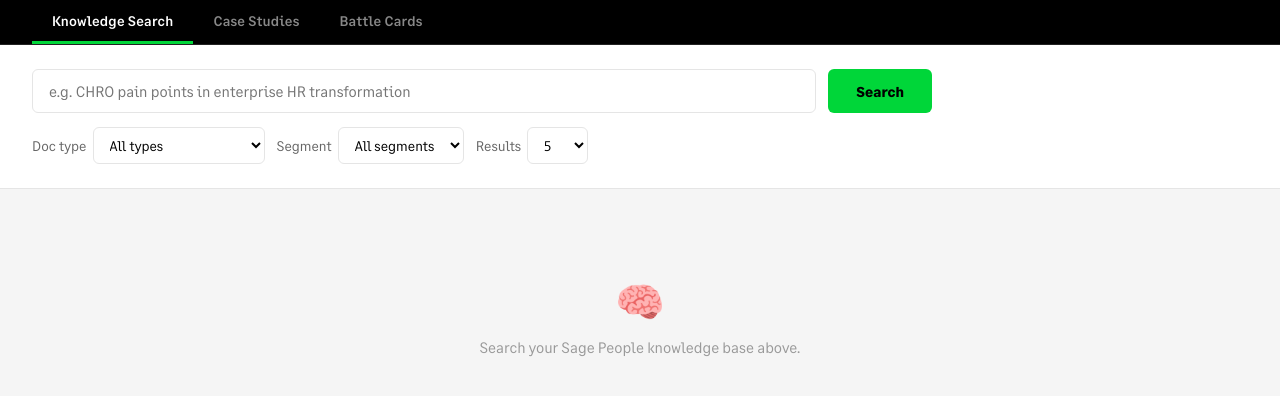
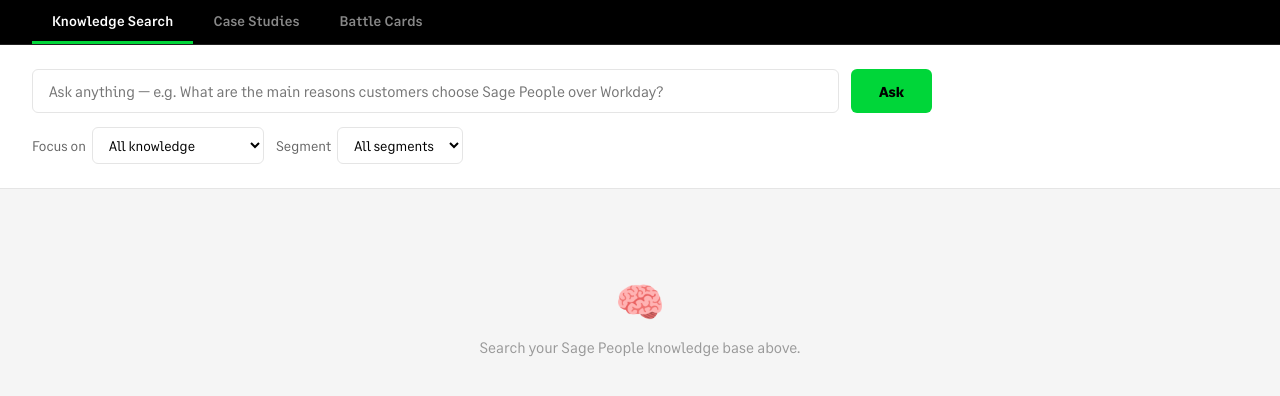
Before and after one commit to JamesmcKie552/Sage-People-Brain, a Flask app: page / in a window 1280 px wide. Shown: the part 56-452 px from the top of the page. Run offline with Flask 3, Linux system fonts and the light colour scheme; some libraries are stand-ins or nearby versions.

Commit message:
Add RAG layer to Knowledge Search
Replace raw chunk retrieval with full Retrieval Augmented Generation:
- New /api/ask endpoint: retrieves top-8 Pinecone chunks, passes to
  Claude Sonnet with a grounded prompt, returns a conversational answer
  and deduplicated source list
- UI updated: answer block replaces raw chunk cards, sources shown as
  compact pills, button renamed Ask, top_k filter removed, placeholder
  updated to encourage natural language questions

Co-Authored-By: Claude Sonnet 4.6 <noreply@anthropic.com>

```diff
--- a/app.py
+++ b/app.py
@@ -176,6 +176,75 @@ def case_studies():
     scored.sort(key=lambda x: x["match_score"], reverse=True)
 
     return jsonify({"results": scored})
+
+
+@app.route("/api/ask", methods=["POST"])
+def ask():
+    """RAG endpoint: retrieve relevant chunks then generate a conversational answer with Claude."""
+    data = request.get_json()
+    query    = data.get("query", "").strip()
+    doc_type = data.get("doc_type")
+    segment  = data.get("segment")
+
+    if not query:
+        return jsonify({"error": "No query provided"}), 400
+
+    # Retrieve relevant chunks from Pinecone
+    pinecone_filter = {}
+    if doc_type:
+        pinecone_filter["doc_type"] = {"$eq": doc_type}
+    if segment:
+        pinecone_filter["segment"] = {"$in": [segment, "all"]}
+
+    matches = vs.search(
+        query_embedding=get_embedding(query),
+        top_k=8,
+        filter=pinecone_filter if pinecone_filter else None,
+    )
+
+    if not matches:
+        return jsonify({
+            "answer": "I couldn't find any relevant information in the knowledge base for that question.",
+            "sources": [],
+        })
+
+    # Build numbered context and deduplicated source list
+    context_parts = []
+    sources = []
+    seen_files = set()
+    for i, m in enumerate(matches):
+        meta = m.metadata or {}
+        file_name = meta.get("file_name", "")
+        context_parts.append(f"[{i+1}] From '{file_name}':\n{meta.get('text', '')}")
+        if file_name not in seen_files:
+            sources.append({
+                "file_name": file_name,
+                "doc_type":  meta.get("doc_type", ""),
+                "score":     round(m.score, 3),
+            })
+            seen_files.add(file_name)
+
+    context = "\n\n---\n\n".join(context_parts)
+
+    prompt = f"""You are a Sage People sales knowledge assistant. Sage People is a cloud HR and payroll platform for 200–5,000 employee organisations.
+
+Answer the following question using ONLY the provided knowledge base excerpts. Be conversational, specific, and directly useful to a sales professional. Where relevant, cite the source number like [1] or [2]. If the excerpts don't contain enough information to answer fully, say so honestly rather than guessing.
+
+QUESTION: {query}
+
+KNOWLEDGE BASE EXCERPTS:
+{context}"""
+
+    message = claude_client.messages.create(
+        model="claude-sonnet-4-6",
+        max_tokens=1000,
+        messages=[{"role": "user", "content": prompt}],
+    )
+
+    return jsonify({
+        "answer":  message.content[0].text.strip(),
+        "sources": sources,
+    })
 
 
 @app.route("/api/battlecard", methods=["POST"])
--- a/templates/index.html
+++ b/templates/index.html
@@ -165,6 +165,18 @@
     .card-text { font-size: 0.875rem; line-height: 1.65; color: #333; border-top: 1px solid #f0f0f0; padding-top: 14px; }
     .card-text p { margin-bottom: 0.6em; }
     .card-text p:last-child { margin-bottom: 0; }
+    .answer-block { background: #fff; border: 1px solid #E5E5E5; border-radius: 8px; padding: 24px 28px; margin-bottom: 20px; }
+    .answer-label { font-size: 0.72rem; font-weight: 700; text-transform: uppercase; letter-spacing: 0.8px; color: #00875a; margin-bottom: 14px; }
+    .answer-text { font-size: 0.925rem; line-height: 1.8; color: #222; }
+    .answer-text p { margin-bottom: 0.75em; }
+    .answer-text p:last-child { margin-bottom: 0; }
+    .answer-text ul, .answer-text ol { margin: 0.4em 0 0.8em 1.4em; }
+    .answer-text li { margin-bottom: 0.35em; }
+    .answer-text strong { font-weight: 600; color: #111; }
+    .sources-section { margin-top: 4px; }
+    .sources-label { font-size: 0.72rem; font-weight: 700; text-transform: uppercase; letter-spacing: 0.8px; color: #999; margin-bottom: 10px; }
+    .source-pills { display: flex; flex-wrap: wrap; gap: 6px; }
+    .source-pill { display: inline-flex; align-items: center; gap: 6px; background: #F7F7F7; border: 1px solid #E5E5E5; border-radius: 20px; padding: 4px 12px; font-size: 0.76rem; color: #555; }
 
     /* ── States ─────────────────────────────────────────────────────────────── */
     .empty-state { text-align: center; padding: 60px 20px; color: #999; }
@@ -775,20 +787,20 @@
 <div id="tab-search" class="tab-panel active">
   <div class="search-panel">
     <div class="search-row">
-      <input type="text" id="queryInput" placeholder="e.g. CHRO pain points in enterprise HR transformation" />
-      <button onclick="doSearch()">Search</button>
+      <input type="text" id="queryInput" placeholder="Ask anything — e.g. What are the main reasons customers choose Sage People over Workday?" />
+      <button onclick="doSearch()">Ask</button>
     </div>
     <div class="filters">
-      <label>Doc type
+      <label>Focus on
         <select id="filterType">
-          <option value="">All types</option>
-          <option value="case_study">Case Study</option>
+          <option value="">All knowledge</option>
+          <option value="case_study">Case Studies</option>
           <option value="competitor">Competitor Analysis</option>
           <option value="icp_persona">ICP &amp; Personas</option>
           <option value="market_context">Market Context</option>
           <option value="messaging">Messaging</option>
           <option value="product">Product</option>
-          <option value="report">Report</option>
+          <option value="report">Reports</option>
         </select>
       </label>
       <label>Segment
@@ -796,13 +808,6 @@
           <option value="">All segments</option>
           <option value="enterprise">Enterprise</option>
           <option value="mid_market">Mid-market</option>
-        </select>
-      </label>
-      <label>Results
-        <select id="filterTopK">
-          <option value="5">5</option>
-          <option value="10">10</option>
-          <option value="20">20</option>
         </select>
       </label>
     </div>
@@ -985,52 +990,76 @@
     document.getElementById('personaInput').addEventListener('keydown', e => { if (e.key==='Enter') doBattleCard(); });
   });
 
-  // ── Knowledge Search ───────────────────────────────────────────────────────
+  // ── Knowledge Search (RAG) ─────────────────────────────────────────────────
   function doSearch() {
     const query   = document.getElementById('queryInput').value.trim();
     const docType = document.getElementById('filterType').value;
     const segment = document.getElementById('filterSegment').value;
-    const topK    = parseInt(document.getElementById('filterTopK').value);
     const area    = document.getElementById('resultsArea');
     if (!query) return;
 
-    area.innerHTML = `<div class="loading"><div class="spinner"></div>Searching…</div>`;
+    area.innerHTML = `<div class="loading"><div class="spinner"></div>Thinking…</div>`;
 
-    fetch('/api/search', {
+    fetch('/api/ask', {
       method: 'POST',
       headers: { 'Content-Type': 'application/json' },
-      body: JSON.stringify({ query, doc_type: docType||null, segment: segment||null, top_k: topK })
+      body: JSON.stringify({ query, doc_type: docType||null, segment: segment||null })
     })
     .then(r => r.json())
     .then(data => {
       if (data.error) { area.innerHTML = `<div class="error-msg">Error: ${esc(data.error)}</div>`; return; }
-      const results = data.results;
-      if (!results.length) {
-        area.innerHTML = `<div class="empty-state"><div class="icon">🔍</div><p>No results found. Try a different query.</p></div>`;
-        return;
-      }
-      let html = `<p class="results-count">${results.length} result${results.length!==1?'s':''} for "<strong>${esc(query)}</strong>"</p>`;
-      results.forEach(r => {
-        const painHtml = r.pain_points.length
-          ? `<div class="pain-points"><h4>Pain Points</h4><ul>${r.pain_points.map(p=>`<li>${esc(p)}</li>`).join('')}</ul></div>` : '';
-        html += `
-          <div class="card">
-            <div class="card-header">
-              <div class="card-title">${esc(r.file_name)}</div>
-              <div class="score-badge">Score ${r.score}</div>
-            </div>
-            <div class="card-tags">
-              <span class="tag tag-type">${formatDocType(r.doc_type)}</span>
-              ${r.segment ? `<span class="tag tag-segment">${r.segment}</span>` : ''}
-              ${r.persona ? `<span class="tag tag-persona">${esc(r.persona)}</span>` : ''}
-            </div>
-            ${painHtml}
-            <div class="card-text">${r.text.split(/\n\n+/).map(p=>`<p>${esc(p.trim())}</p>`).join('')}</div>
-          </div>`;
-      });
-      area.innerHTML = html;
+
+      const sourcePills = (data.sources || []).map(s =>
+        `<div class="source-pill"><span class="tag tag-type" style="border-radius:20px;margin:0">${formatDocType(s.doc_type)}</span>${esc(s.file_name.replace(/\.pdf$/i,''))}</div>`
+      ).join('');
+
+      area.innerHTML = `
+        <div class="answer-block">
+          <div class="answer-label">Answer</div>
+          <div class="answer-text">${renderAnswer(data.answer)}</div>
+        </div>
+        ${sourcePills ? `<div class="sources-section"><div class="sources-label">Sources used</div><div class="source-pills">${sourcePills}</div></div>` : ''}`;
     })
     .catch(() => { area.innerHTML = `<div class="error-msg">Something went wrong. Is the server running?</div>`; });
+  }
+
+  function renderAnswer(text) {
+    // Convert Claude's markdown-ish output to safe HTML
+    const lines = text.split('\n');
+    const out = [];
+    let listBuf = [], listType = null;
+
+    function flushList() {
+      if (!listBuf.length) return;
+      const tag = listType === 'ol' ? 'ol' : 'ul';
+      out.push(`<${tag}>${listBuf.map(l=>`<li>${l}</li>`).join('')}</${tag}>`);
+      listBuf = []; listType = null;
+    }
+
+    function fmt(s) {
+      return s
+        .replace(/&/g,'&amp;').replace(/</g,'&lt;').replace(/>/g,'&gt;')
+        .replace(/\*\*([^*]+)\*\*/g,'<strong>$1</strong>')
+        .replace(/\[(\d+)\]/g,'<sup class="src-ref">[$1]</sup>');
+    }
+
+    for (const raw of lines) {
+      const line = raw.trimEnd();
+      const bullet = line.match(/^[-•*]\s+(.*)/);
+      const numbered = line.match(/^\d+\.\s+(.*)/);
+      if (bullet) {
+        if (listType === 'ol') flushList();
+        listType = 'ul'; listBuf.push(fmt(bullet[1]));
+      } else if (numbered) {
+        if (listType === 'ul') flushList();
+        listType = 'ol'; listBuf.push(fmt(numbered[1]));
+      } else {
+        flushList();
+        if (line.trim()) out.push(`<p>${fmt(line)}</p>`);
+      }
+    }
+    flushList();
+    return out.join('');
   }
 
   // ── Battle Card ────────────────────────────────────────────────────────────
```
